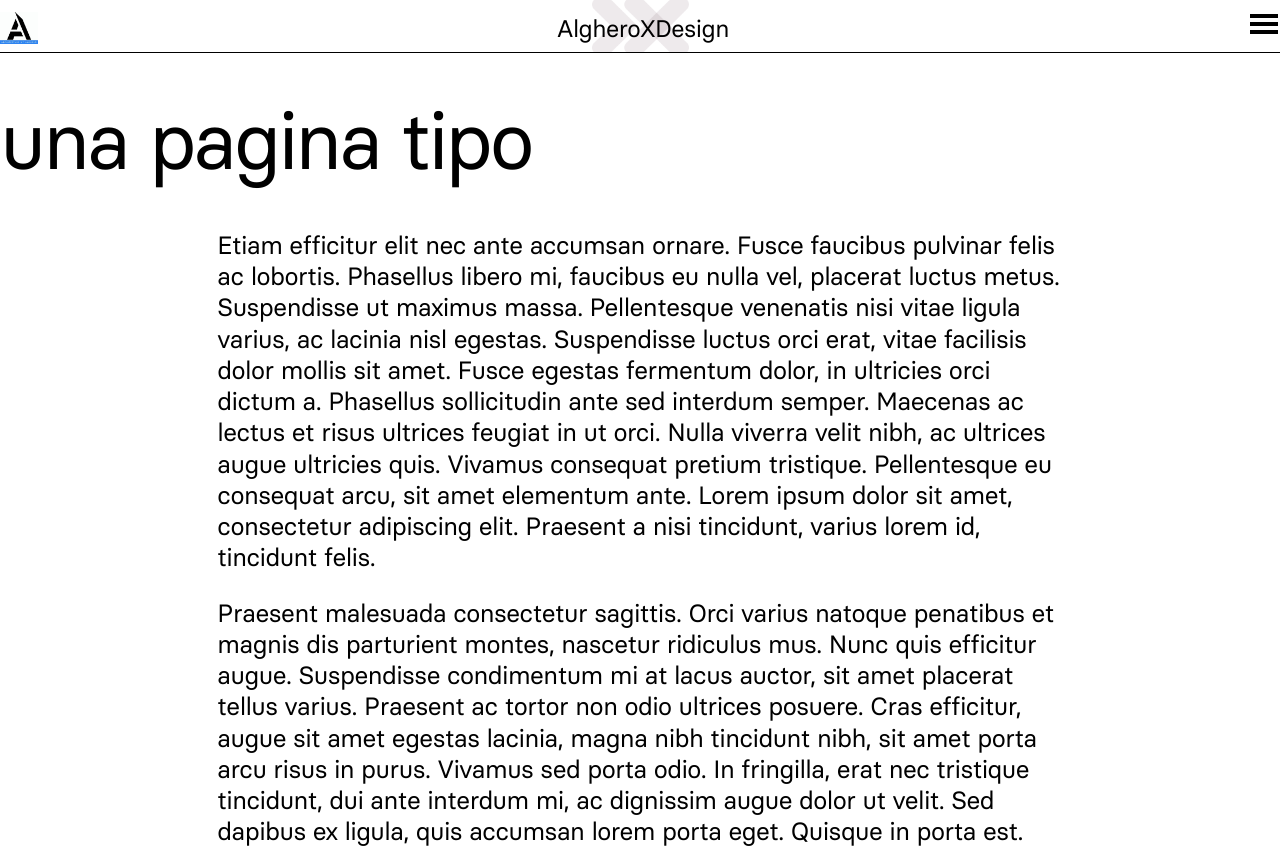
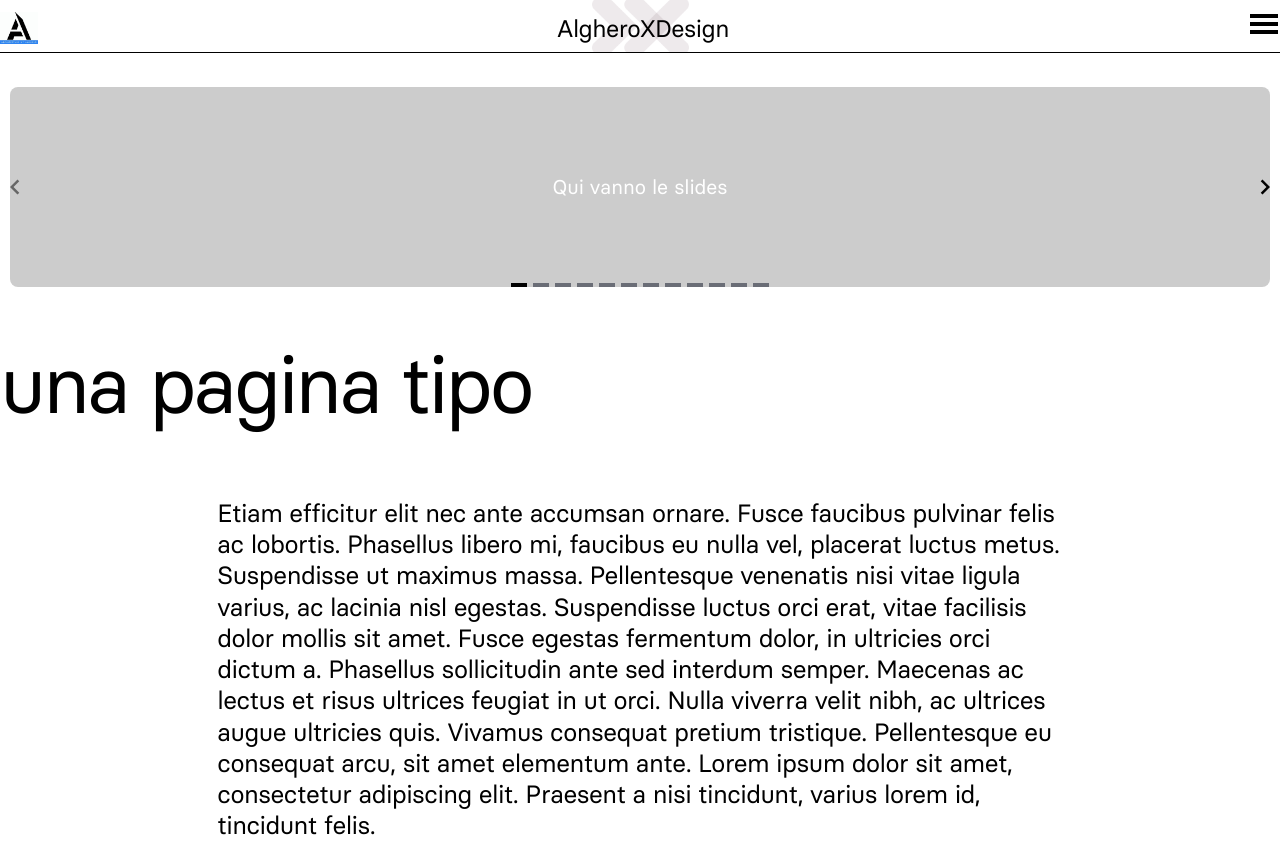
Before and after one commit to alfredocalosci/AlgheroXDesign_web, a Nuxt app in the folder algheroXdesign/: page /tipo in a window 1280 px wide. Shown: the top 848 px of the page. Built offline with nearby package versions, Linux system fonts and the light colour scheme.

Commit message:
slider_and_meta

```diff
--- a/algheroXdesign/components/saperne.vue
+++ b/algheroXdesign/components/saperne.vue
@@ -7,8 +7,6 @@
 <script>
 export default {
     setup () {
-
-
         return {}
     }
 }
--- a/algheroXdesign/package.json
+++ b/algheroXdesign/package.json
@@ -14,6 +14,7 @@
   },
   "dependencies": {
     "sass": "^1.62.0",
-    "sass-loader": "^13.2.2"
+    "sass-loader": "^13.2.2",
+    "vue3-carousel": "^0.3.1"
   }
 }
--- a/algheroXdesign/pages/docenti.vue
+++ b/algheroXdesign/pages/docenti.vue
@@ -115,7 +115,5 @@
         meta: [
             { name: 'description', content: 'this description.' }
         ],
-
-       // script: [ { innerHTML: 'console.log(\'Hello world\')' } ]
     })
 </script>
--- a/algheroXdesign/pages/index.vue
+++ b/algheroXdesign/pages/index.vue
@@ -147,7 +147,8 @@
     useHead({
         title: 'AlgheroXDesign',
         meta: [
-            { name: 'description', content: 'My amazing site.' }
+            { name: 'description', content: 'My amazing site.' },
+            { name: 'title', content: 'AlgheroXDesign' }
         ],
 
        // script: [ { innerHTML: 'console.log(\'Hello world\')' } ]
--- a/algheroXdesign/pages/la-sede.vue
+++ b/algheroXdesign/pages/la-sede.vue
@@ -73,7 +73,6 @@
             { name: 'description', content: 'this description.' }
         ],
 
-       // script: [ { innerHTML: 'console.log(\'Hello world\')' } ]
     })
 </script>
 
--- a/algheroXdesign/pages/piano-studi.vue
+++ b/algheroXdesign/pages/piano-studi.vue
@@ -24,7 +24,7 @@
 
                 </p>
             </div>
-            <div class="col-span-12 col-start-1 px-4 sm:px-0 xl:col-span-2 lg:col-span-3 md:col-span-3 col-span-12 col-start-1 py-7">
+            <div class="col-span-12 col-start-1 px-4 sm:px-0 xl:col-span-2 lg:col-span-3 md:col-span-3  py-7">
                     <ul>1 semestre - I anno
                         <li>Geometria</li>
                         <li>Storia del design</li>
@@ -60,7 +60,7 @@ il design della comunicazione nel contesto dei media digitali (multimedia, anima
                 <p>
                     Nel secondo semestre, il compito di confrontarsi con la progetta- zione di prodotto e dei beni materiali è assegnato al laboratorio integrato di Design della cultura materiale, nel quale si guarderà con particolare attenzione alle nuove spinte verso l'autocostruzione, il nuovo artigianato, la fabbricazione digitale. </p>
             </div>
-            <div class="col-span-12 col-start-1 px-4 sm:px-0 xl:col-span-2 lg:col-span-3 md:col-span-3 col-span-12 col-start-1 py-7">
+            <div class="col-span-12 col-start-1 px-4 sm:px-0 xl:col-span-2 lg:col-span-3 md:col-span-3 py-7">
                     <ul>3 semestre - II anno
                     <li>Lab. di Design della cultura digitale</li>
                     <li>Immagini II</li>
@@ -96,7 +96,7 @@ il design della comunicazione nel contesto dei media digitali (multimedia, anima
                     Il secondo semestre è dedicato alle attività di sintesi del processo di apprendimento: elaborazione del portfolio personale, esami a scelta, perfezionamento della lingua inglese, preparazione dell'elaborato di fine carriera, che in linea con la tradizione del DADU, si innesteranno su un articolato programma di tirocini professionalizzanti, dentro e fuori dalla Sardegna, con una predilezione per le esperienze all'estero.
                      </p>
                 </div>
-                <div class="col-span-12 col-start-1 px-4 sm:px-0 xl:col-span-2 lg:col-span-3 md:col-span-3 col-span-12 col-start-1 py-7">
+                <div class="col-span-12 col-start-1 px-4 sm:px-0 xl:col-span-2 lg:col-span-3 md:col-span-3  py-7">
                         <ul>5 semestre - III anno
                         <li>Lab. di Exhibit design</li>
                         <li>Lab. di Design per la società</li>
@@ -140,8 +140,6 @@ il design della comunicazione nel contesto dei media digitali (multimedia, anima
         meta: [
             { name: 'description', content: 'this description.' }
         ],
-
-       // script: [ { innerHTML: 'console.log(\'Hello world\')' } ]
     })
 </script>
 
--- a/algheroXdesign/pages/studiare-ad-alghero.vue
+++ b/algheroXdesign/pages/studiare-ad-alghero.vue
@@ -119,8 +119,6 @@
         meta: [
             { name: 'description', content: 'this description.' }
         ],
-
-       // script: [ { innerHTML: 'console.log(\'Hello world\')' } ]
     })
 </script>
 
--- a/algheroXdesign/pages/tipo.vue
+++ b/algheroXdesign/pages/tipo.vue
@@ -1,7 +1,34 @@
 <template>
     <div class="container mx-auto">
 
-     <titolo titoloPagina="una pagina tipo"></titolo>
+    <br/>
+
+     <Carousel>
+
+            <Slide key="slide_0">
+                <div class="carousel__item">Qui vanno le slides</div>
+            </Slide>
+
+            <Slide key="slide_1">
+                <div class="carousel__item">Ogni slide deve avere una "key"</div>
+            </Slide>
+
+
+            <!-- 10 slides di esempio -->
+            <Slide v-for="slide in 10" :key="slide">
+                <div class="carousel__item">{{ slide }}</div>
+            </Slide>
+
+
+            <template #addons>
+            <Navigation />
+            <Pagination />
+            </template>
+    </Carousel>
+
+    <titolo titoloPagina="una pagina tipo"></titolo>
+
+    <br/>
 
         <div class="grid grid-cols-12 gap-x-6 ">
 
@@ -35,21 +62,34 @@
 </template>
 
 <script lang="ts">
-    export default {
 
-    }
+    // carousel
+    import { defineComponent } from 'vue'
+    import { Carousel, Navigation, Pagination, Slide } from 'vue3-carousel'
+    import 'vue3-carousel/dist/carousel.css'
+
+    export default defineComponent({
+        name: 'Basic',
+        components: {
+            Carousel,
+            Slide,
+            Pagination,
+            Navigation,
+    },
+})
+
 </script>
 
 <script setup lang="ts">
     definePageMeta({ layout: 'default' })
 
+    // inietta meta ed attributi in head
     useHead({
-        title: 'AlgheroXDesign pagina tipo',
+        title: 'AlgheroXDesign - pagina tipo',
         meta: [
-            { name: 'description', content: 'this description.' }
+            { name: 'description', content: 'this description.' },
+            { name: 'title', content: 'Una pagina tipo' }
         ],
-
-       // script: [ { innerHTML: 'console.log(\'Hello world\')' } ]
     })
 </script>
 
@@ -66,5 +106,28 @@
         }
     }
 
+    // extra styles for slides
+    .carousel__item {
+        min-height: 200px;
+        width: 100%;
+        background-color: #ccc;
+        color: var(--vc-clr-white);
+        font-size: 20px;
+        border-radius: 8px;
+        display: flex;
+        justify-content: center;
+        align-items: center;
+    }
+
+    .carousel__slide {
+    padding: 10px;
+    }
+
+    .carousel__prev,
+    .carousel__next {
+    box-sizing: content-box;
+    border: 5px solid white;
+    }
+
 
 </style>
```
Also changed, not shown: 1 other file (tests, documents, lock files or other folders).
